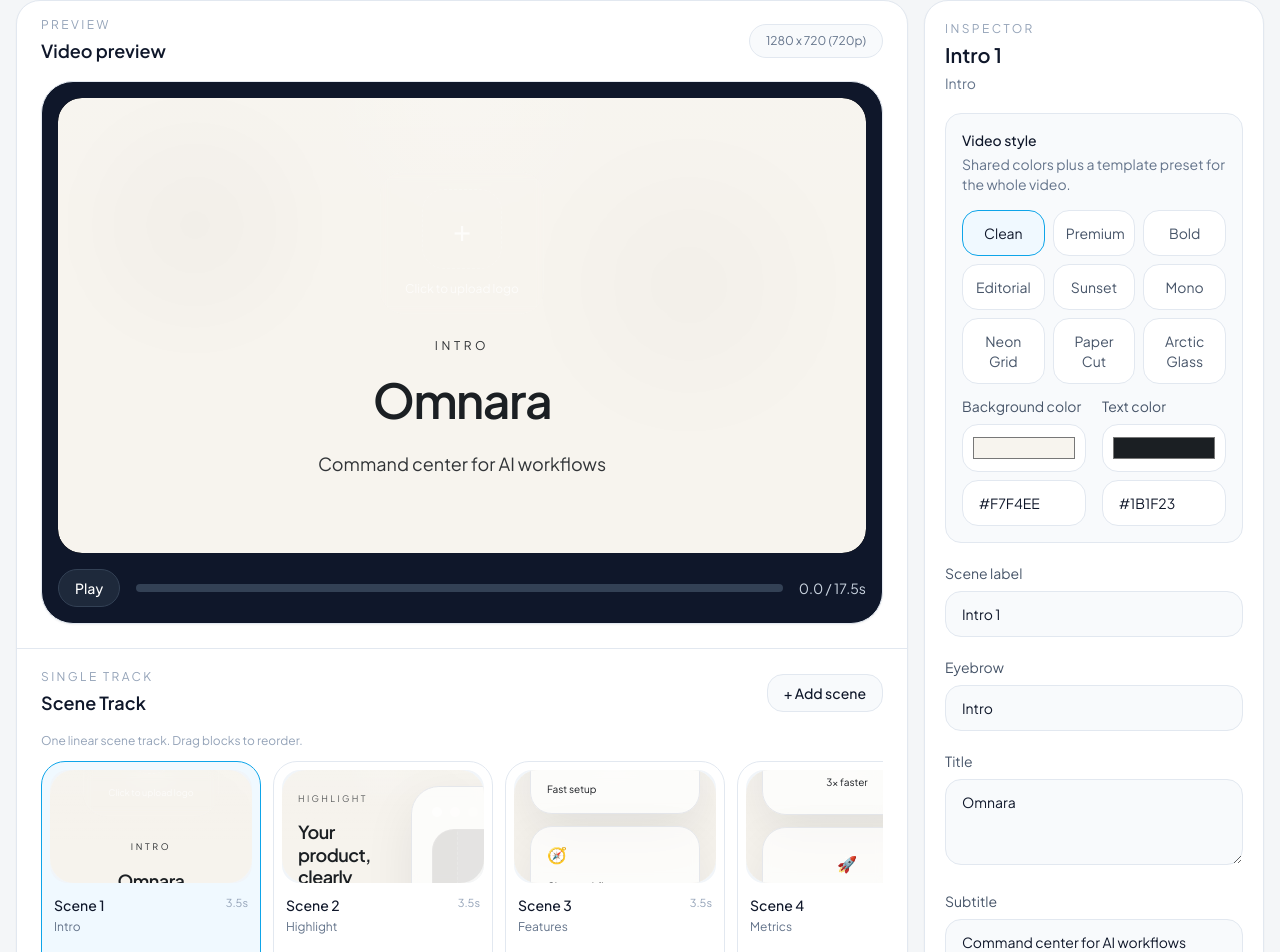
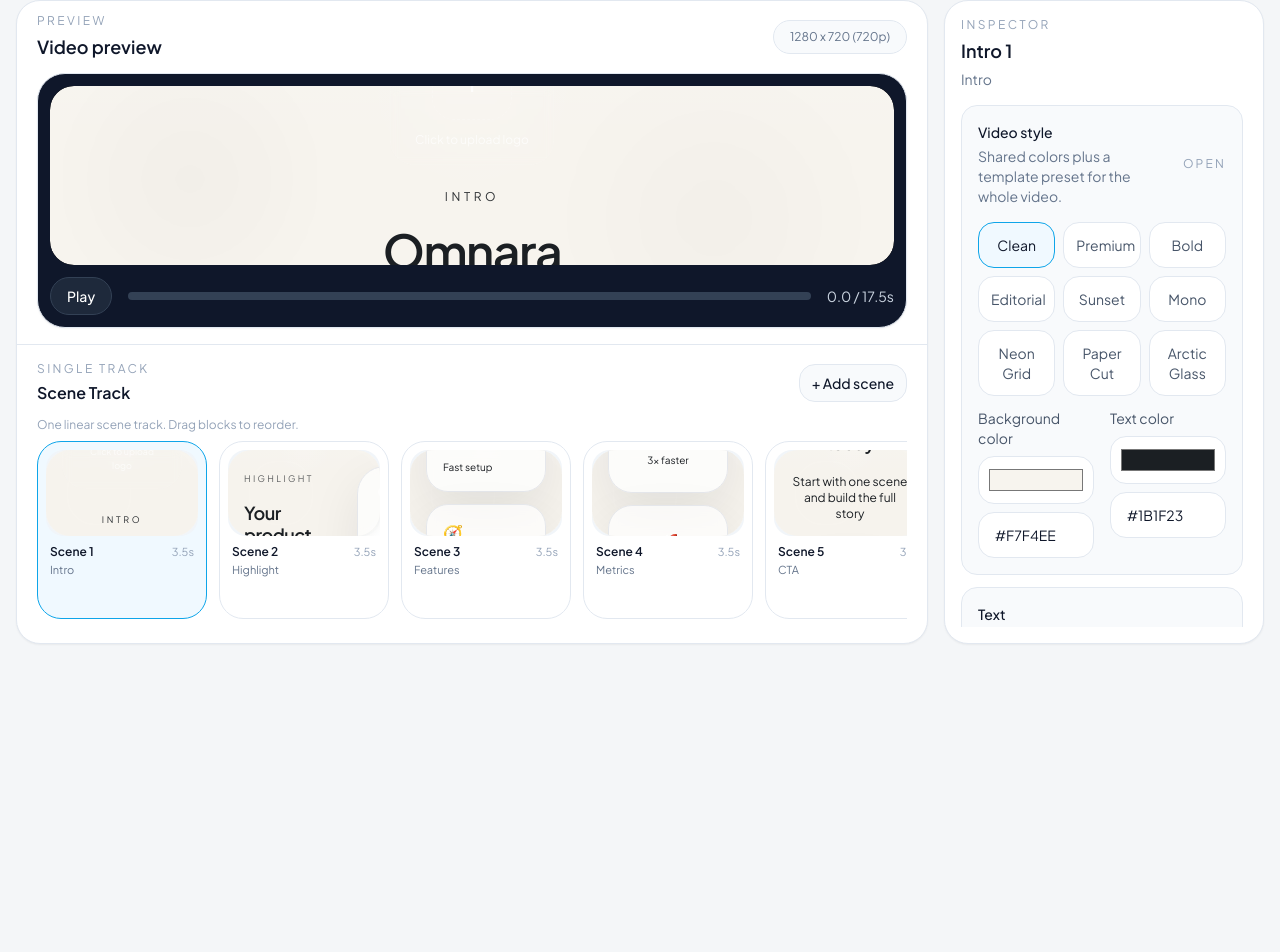
Before and after one commit to Vitalii-Pohorielov/videocreatorapp, a Next.js app: page / in a window 1280 px wide. Shown: the part 140-1092 px from the top of the page. After the commit the page ends 800 px from the top, so only its background shows below. Built offline with nearby package versions, Linux system fonts and the light colour scheme.

Commit message:
Compact editor into one-screen layout

```diff
--- a/app/page.tsx
+++ b/app/page.tsx
@@ -100,12 +100,12 @@ export default function HomePage() {
   };
 
   return (
-    <main className="min-h-screen bg-[#f4f6f8] px-4 py-4 text-slate-900">
-      <div className="mx-auto flex max-w-[1600px] flex-col gap-4">
+    <main className="h-screen overflow-hidden bg-[#f4f6f8] px-4 py-4 text-slate-900">
+      <div className="mx-auto flex h-full max-w-[1600px] flex-col gap-4">
         <TopBar settings={exportSettings} isExporting={isExporting} exportProgress={exportProgress} downloadUrl={downloadUrl} onUpdateSettings={updateExportSettings} onExport={handleExport} />
 
-        <section className="grid gap-4 xl:grid-cols-[minmax(0,1fr)_340px]">
-          <div className="rounded-3xl border border-slate-200 bg-white shadow-sm">
+        <section className="grid min-h-0 flex-1 gap-4 xl:grid-cols-[minmax(0,1fr)_320px]">
+          <div className="flex min-h-0 flex-col overflow-hidden rounded-3xl border border-slate-200 bg-white shadow-sm">
             <StudioPreview scene={playbackState.scene} backgroundColor={exportSettings.backgroundColor} textColor={exportSettings.textColor} preset={exportSettings.preset} resolution={exportSettings.resolution} profile={exportSettings.profile} sceneProgress={playbackState.progress} isPlaying={isPlaying} currentTime={currentTime} totalDuration={totalDuration} onTogglePlayback={togglePlayback} onUpdateScene={(id, updates) => { resetDownload(); updateScene(id, updates); }} />
             <SceneTimeline track={sceneTrack} selectedSceneId={selectedScene.id} backgroundColor={exportSettings.backgroundColor} textColor={exportSettings.textColor} preset={exportSettings.preset} onSelect={(id) => { setIsPlaying(false); setCurrentTime(0); selectScene(id); }} onDelete={(id) => { resetDownload(); deleteScene(id); }} onAddScene={() => setIsSceneModalOpen(true)} onReorder={reorderScenes} />
           </div>
--- a/components/SceneInspector.tsx
+++ b/components/SceneInspector.tsx
@@ -1,6 +1,6 @@
 "use client";
 
-import { type ChangeEvent } from "react";
+import { type ChangeEvent, type ReactNode } from "react";
 
 import { fileToOptimizedDataUrl } from "@/lib/imageUpload";
 import { presetLabels, sceneTypeLabels, type ExportSettings, type Scene, type TemplatePreset } from "@/store/useStore";
@@ -13,6 +13,23 @@ type SceneInspectorProps = {
   onUpdate: (id: string, updates: Partial<Omit<Scene, "id" | "type">>) => void;
   onUpdateSettings: (updates: Partial<ExportSettings>) => void;
 };
+
+function InspectorSection({ title, description, defaultOpen = false, children }: { title: string; description?: string; defaultOpen?: boolean; children: ReactNode }) {
+  return (
+    <details open={defaultOpen} className="rounded-2xl border border-slate-200 bg-slate-50 p-4">
+      <summary className="cursor-pointer list-none">
+        <div className="flex items-center justify-between gap-3">
+          <div>
+            <p className="text-sm font-medium text-slate-900">{title}</p>
+            {description ? <p className="mt-1 text-sm text-slate-500">{description}</p> : null}
+          </div>
+          <span className="text-xs uppercase tracking-[0.18em] text-slate-400">Open</span>
+        </div>
+      </summary>
+      <div className="mt-4">{children}</div>
+    </details>
+  );
+}
 
 export function SceneInspector({ scene, settings, onUpdate, onUpdateSettings }: SceneInspectorProps) {
   const normalizeColorInput = (value: string) => {
@@ -77,17 +94,15 @@ export function SceneInspector({ scene, settings, onUpdate, onUpdateSettings }:
   };
 
   return (
-    <aside className="rounded-3xl border border-slate-200 bg-white p-5 shadow-sm">
-      <div className="mb-5">
+    <aside className="flex h-full min-h-0 flex-col overflow-hidden rounded-3xl border border-slate-200 bg-white p-4 shadow-sm">
+      <div className="mb-4 shrink-0">
         <p className="text-xs uppercase tracking-[0.2em] text-slate-400">Inspector</p>
-        <h2 className="mt-1 text-xl font-semibold text-slate-900">{scene.name}</h2>
+        <h2 className="mt-1 text-lg font-semibold text-slate-900">{scene.name}</h2>
         <p className="mt-1 text-sm text-slate-500">{sceneTypeLabels[scene.type]}</p>
       </div>
 
-      <div className="space-y-5">
-        <div className="rounded-2xl border border-slate-200 bg-slate-50 p-4">
-          <p className="text-sm font-medium text-slate-900">Video style</p>
-          <p className="mt-1 text-sm text-slate-500">Shared colors plus a template preset for the whole video.</p>
+      <div className="min-h-0 space-y-3 overflow-y-auto pr-1">
+        <InspectorSection title="Video style" description="Shared colors plus a template preset for the whole video." defaultOpen>
           <div className="mt-4 grid gap-3">
             <div className="grid grid-cols-2 gap-2 xl:grid-cols-3">
               {presetOptions.map((preset) => {
@@ -143,36 +158,37 @@ export function SceneInspector({ scene, settings, onUpdate, onUpdateSettings }:
               </label>
             </div>
           </div>
-        </div>
+        </InspectorSection>
 
+        <InspectorSection title="Text" description="Main copy for the selected scene." defaultOpen>
+          <div className="space-y-4">
             <label className="block">
               <span className="mb-2 block text-sm text-slate-600">Scene label</span>
-          <input value={scene.name} onChange={(event) => onUpdate(scene.id, { name: event.target.value })} className="w-full rounded-2xl border border-slate-200 bg-slate-50 px-4 py-3 text-sm outline-none focus:border-sky-500 focus:bg-white" />
+              <input value={scene.name} onChange={(event) => onUpdate(scene.id, { name: event.target.value })} className="w-full rounded-2xl border border-slate-200 bg-white px-4 py-3 text-sm outline-none focus:border-sky-500" />
             </label>
             <label className="block">
               <span className="mb-2 block text-sm text-slate-600">Eyebrow</span>
-          <input value={scene.eyebrow} onChange={(event) => onUpdate(scene.id, { eyebrow: event.target.value })} className="w-full rounded-2xl border border-slate-200 bg-slate-50 px-4 py-3 text-sm outline-none focus:border-sky-500 focus:bg-white" />
+              <input value={scene.eyebrow} onChange={(event) => onUpdate(scene.id, { eyebrow: event.target.value })} className="w-full rounded-2xl border border-slate-200 bg-white px-4 py-3 text-sm outline-none focus:border-sky-500" />
             </label>
             <label className="block">
               <span className="mb-2 block text-sm text-slate-600">Title</span>
-          <textarea value={scene.title} rows={3} onChange={(event) => onUpdate(scene.id, { title: event.target.value })} className="w-full rounded-2xl border border-slate-200 bg-slate-50 px-4 py-3 text-sm outline-none focus:border-sky-500 focus:bg-white" />
+              <textarea value={scene.title} rows={3} onChange={(event) => onUpdate(scene.id, { title: event.target.value })} className="w-full rounded-2xl border border-slate-200 bg-white px-4 py-3 text-sm outline-none focus:border-sky-500" />
             </label>
             <label className="block">
               <span className="mb-2 block text-sm text-slate-600">Subtitle</span>
-          <textarea value={scene.subtitle} rows={3} onChange={(event) => onUpdate(scene.id, { subtitle: event.target.value })} className="w-full rounded-2xl border border-slate-200 bg-slate-50 px-4 py-3 text-sm outline-none focus:border-sky-500 focus:bg-white" />
+              <textarea value={scene.subtitle} rows={3} onChange={(event) => onUpdate(scene.id, { subtitle: event.target.value })} className="w-full rounded-2xl border border-slate-200 bg-white px-4 py-3 text-sm outline-none focus:border-sky-500" />
             </label>
-
             {scene.type === "description" ? (
               <label className="block">
                 <span className="mb-2 block text-sm text-slate-600">Description</span>
-            <textarea value={scene.description} rows={5} onChange={(event) => onUpdate(scene.id, { description: event.target.value })} className="w-full rounded-2xl border border-slate-200 bg-slate-50 px-4 py-3 text-sm outline-none focus:border-sky-500 focus:bg-white" />
+                <textarea value={scene.description} rows={5} onChange={(event) => onUpdate(scene.id, { description: event.target.value })} className="w-full rounded-2xl border border-slate-200 bg-white px-4 py-3 text-sm outline-none focus:border-sky-500" />
               </label>
             ) : null}
+          </div>
+        </InspectorSection>
 
         {scene.type === "brand-reveal" ? (
-          <div className="rounded-2xl border border-slate-200 bg-slate-50 p-4">
-            <p className="text-sm font-medium text-slate-900">Project logo</p>
-            <p className="mt-1 text-sm text-slate-500">Upload a PNG or SVG logo for the intro scene.</p>
+          <InspectorSection title="Project logo" description="Upload a PNG or SVG logo for the intro scene.">
             <div className="mt-4 flex flex-wrap items-center gap-3">
               <label className="inline-flex cursor-pointer rounded-2xl border border-slate-200 bg-white px-4 py-3 text-sm font-medium text-slate-900 transition hover:bg-slate-50">
                 Upload logo
@@ -193,13 +209,11 @@ export function SceneInspector({ scene, settings, onUpdate, onUpdateSettings }:
                 <div className="flex h-40 items-center justify-center px-4 text-center text-sm text-slate-500">No logo uploaded yet.</div>
               )}
             </div>
-          </div>
+          </InspectorSection>
         ) : null}
 
         {scene.type === "product-showcase" ? (
-          <div className="rounded-2xl border border-slate-200 bg-slate-50 p-4">
-            <p className="text-sm font-medium text-slate-900">Highlight screenshot</p>
-            <p className="mt-1 text-sm text-slate-500">Upload the site or product screen that should appear instead of the decorative mockup.</p>
+          <InspectorSection title="Highlight screenshot" description="Upload the site or product screen that should appear instead of the decorative mockup.">
             <div className="mt-4">
               <p className="mb-2 text-sm text-slate-600">Layout</p>
               <div className="grid grid-cols-2 gap-2">
@@ -237,13 +251,11 @@ export function SceneInspector({ scene, settings, onUpdate, onUpdateSettings }:
                 <div className="flex h-40 items-center justify-center px-4 text-center text-sm text-slate-500">No screenshot uploaded yet.</div>
               )}
             </div>
-          </div>
+          </InspectorSection>
         ) : null}
 
         {scene.type === "website-scroll" ? (
-          <div className="rounded-2xl border border-slate-200 bg-slate-50 p-4">
-            <p className="text-sm font-medium text-slate-900">Website screenshot</p>
-            <p className="mt-1 text-sm text-slate-500">Upload your own site screenshot. A tall image works best for visible scrolling.</p>
+          <InspectorSection title="Website screenshot" description="Upload your own site screenshot. A tall image works best for visible scrolling.">
             <div className="mt-4 flex flex-wrap items-center gap-3">
               <label className="inline-flex cursor-pointer rounded-2xl border border-slate-200 bg-white px-4 py-3 text-sm font-medium text-slate-900 transition hover:bg-slate-50">
                 Upload screenshot
@@ -262,13 +274,11 @@ export function SceneInspector({ scene, settings, onUpdate, onUpdateSettings }:
                 <div className="flex h-40 items-center justify-center px-4 text-center text-sm text-slate-500">No screenshot uploaded yet.</div>
               )}
             </div>
-          </div>
+          </InspectorSection>
         ) : null}
 
         {scene.type === "quote" ? (
-          <div className="rounded-2xl border border-slate-200 bg-slate-50 p-4">
-            <p className="text-sm font-medium text-slate-900">Author photo</p>
-            <p className="mt-1 text-sm text-slate-500">Upload the portrait that should appear next to the quote.</p>
+          <InspectorSection title="Author photo" description="Upload the portrait that should appear next to the quote.">
             <div className="mt-4 flex flex-wrap items-center gap-3">
               <label className="inline-flex cursor-pointer rounded-2xl border border-slate-200 bg-white px-4 py-3 text-sm font-medium text-slate-900 transition hover:bg-slate-50">
                 Upload photo
@@ -289,14 +299,14 @@ export function SceneInspector({ scene, settings, onUpdate, onUpdateSettings }:
                 <div className="flex h-40 items-center justify-center px-4 text-center text-sm text-slate-500">No author photo uploaded yet.</div>
               )}
             </div>
-          </div>
+          </InspectorSection>
         ) : null}
 
         {scene.type === "feature-grid" || scene.type === "metrics" ? (
-          <div className="rounded-2xl border border-slate-200 bg-slate-50 p-4">
+          <InspectorSection title="Items" description="Manage card text and markers for this scene.">
             <div className="flex items-center justify-between gap-3">
               <div>
-                <p className="text-sm font-medium text-slate-900">Items</p>
+                <p className="text-sm font-medium text-slate-900">Cards</p>
                 <p className="mt-1 text-sm text-slate-500">Each card can have its own text and emoji.</p>
               </div>
               <button
@@ -335,29 +345,31 @@ export function SceneInspector({ scene, settings, onUpdate, onUpdateSettings }:
                 </div>
               ))}
             </div>
-          </div>
+          </InspectorSection>
         ) : null}
 
         {scene.type === "checklist" ? (
+          <InspectorSection title="Items" description="One checklist item per line.">
             <label className="block">
               <span className="mb-2 block text-sm text-slate-600">Items</span>
               <textarea
                 value={scene.bullets.join("\n")}
                 rows={6}
                 onChange={(event) => onUpdate(scene.id, { bullets: event.target.value.split("\n").map((item) => item.trim()).filter(Boolean) })}
-              className="w-full rounded-2xl border border-slate-200 bg-slate-50 px-4 py-3 text-sm outline-none focus:border-sky-500 focus:bg-white"
+                className="w-full rounded-2xl border border-slate-200 bg-white px-4 py-3 text-sm outline-none focus:border-sky-500"
                 placeholder="One item per line"
               />
             </label>
+          </InspectorSection>
         ) : null}
 
-        <div>
+        <InspectorSection title="Timing" description="Keep scenes shorter for a faster export.">
           <label className="block">
             <span className="mb-2 block text-sm text-slate-600">Duration</span>
             <input type="range" min="1.5" max="8" step="0.5" value={scene.durationSeconds} onChange={(event) => onUpdate(scene.id, { durationSeconds: Number(event.target.value) })} className="w-full accent-sky-500" />
             <p className="mt-2 text-xs text-slate-500">{scene.durationSeconds.toFixed(1)}s</p>
           </label>
-        </div>
+        </InspectorSection>
       </div>
     </aside>
   );
--- a/components/SceneTimeline.tsx
+++ b/components/SceneTimeline.tsx
@@ -22,18 +22,18 @@ export function SceneTimeline({ track, selectedSceneId, backgroundColor, textCol
   const { scenes } = track;
 
   return (
-    <section className="px-6 py-5">
-      <div className="mb-4 flex items-center justify-between">
+    <section className="shrink-0 px-5 py-4">
+      <div className="mb-3 flex items-center justify-between">
         <div>
           <p className="text-xs uppercase tracking-[0.2em] text-slate-400">Single track</p>
-          <h2 className="mt-1 text-lg font-semibold text-slate-900">{track.name}</h2>
+          <h2 className="mt-1 text-base font-semibold text-slate-900">{track.name}</h2>
         </div>
-        <button type="button" onClick={onAddScene} className="rounded-2xl border border-slate-200 bg-slate-50 px-4 py-2 text-sm font-medium text-slate-900 transition hover:bg-slate-100">
+        <button type="button" onClick={onAddScene} className="rounded-2xl border border-slate-200 bg-slate-50 px-3 py-2 text-sm font-medium text-slate-900 transition hover:bg-slate-100">
           + Add scene
         </button>
       </div>
 
-      <div className="mb-3 text-xs text-slate-400">One linear scene track. Drag blocks to reorder.</div>
+      <div className="mb-2 text-xs text-slate-400">One linear scene track. Drag blocks to reorder.</div>
 
       <div className="flex gap-3 overflow-x-auto pb-2">
         {scenes.map((scene, index) => {
@@ -58,15 +58,15 @@ export function SceneTimeline({ track, selectedSceneId, backgroundColor, textCol
                   onSelect(scene.id);
                 }
               }}
-              className={`group h-[215px] w-[220px] flex-none rounded-3xl border p-2 text-left transition ${active ? "border-sky-500 bg-sky-50" : "border-slate-200 bg-white hover:border-slate-300"}`}
+              className={`group h-[178px] w-[170px] flex-none rounded-3xl border p-2 text-left transition ${active ? "border-sky-500 bg-sky-50" : "border-slate-200 bg-white hover:border-slate-300"}`}
             >
               <div className="relative aspect-video overflow-hidden rounded-[18px] bg-slate-100">
                 <SceneStage scene={scene} backgroundColor={backgroundColor} textColor={textColor} preset={preset} compact />
               </div>
-              <div className="mt-3 flex h-[52px] items-start justify-between gap-3 px-1">
+              <div className="mt-2 flex h-[42px] items-start justify-between gap-2 px-1">
                 <div className="min-w-0">
-                  <p className="truncate text-sm font-medium text-slate-900">Scene {index + 1}</p>
-                  <p className="mt-1 truncate text-xs text-slate-500">{sceneTypeLabels[scene.type]}</p>
+                  <p className="truncate text-xs font-semibold text-slate-900">Scene {index + 1}</p>
+                  <p className="mt-0.5 truncate text-[11px] text-slate-500">{sceneTypeLabels[scene.type]}</p>
                 </div>
                 <div className="flex shrink-0 flex-col items-end text-right">
                   <p className="text-[11px] text-slate-400">{scene.durationSeconds.toFixed(1)}s</p>
--- a/components/StudioPreview.tsx
+++ b/components/StudioPreview.tsx
@@ -33,8 +33,8 @@ export function StudioPreview({ scene, backgroundColor, textColor, preset, resol
   };
 
   return (
-    <section className="flex min-h-[640px] flex-col border-b border-slate-200">
-      <div className="flex items-center justify-between px-6 py-4">
+    <section className="flex min-h-0 flex-1 flex-col border-b border-slate-200">
+      <div className="flex shrink-0 items-center justify-between px-5 py-3">
         <div>
           <p className="text-xs uppercase tracking-[0.2em] text-slate-400">Preview</p>
           <h2 className="mt-1 text-lg font-semibold text-slate-900">Video preview</h2>
@@ -42,7 +42,7 @@ export function StudioPreview({ scene, backgroundColor, textColor, preset, resol
         <div className="rounded-full border border-slate-200 bg-slate-50 px-4 py-2 text-xs text-slate-500">{resolutionMeta.width} x {resolutionMeta.height} ({exportResolutionLabels[resolution]})</div>
       </div>
 
-      <div className="flex flex-1 items-center justify-center px-6 pb-6">
+      <div className="flex min-h-0 flex-1 items-center justify-center px-5 pb-4">
         <input
           ref={logoInputRef}
           type="file"
@@ -63,7 +63,7 @@ export function StudioPreview({ scene, backgroundColor, textColor, preset, resol
             event.target.value = "";
           }}
         />
-        <div className="w-full max-w-5xl rounded-[32px] border border-slate-200 bg-slate-900 p-4 shadow-sm">
+        <div className="flex h-full w-full max-w-5xl flex-col rounded-[28px] border border-slate-200 bg-slate-900 p-3 shadow-sm">
           <div className="relative aspect-video overflow-hidden rounded-[24px] bg-black">
             <SceneStage
               scene={scene}
@@ -85,7 +85,7 @@ export function StudioPreview({ scene, backgroundColor, textColor, preset, resol
             ) : null}
           </div>
 
-          <div className="mt-4 flex items-center gap-4">
+          <div className="mt-3 flex shrink-0 items-center gap-4">
             <button type="button" onClick={onTogglePlayback} className="rounded-full border border-slate-700 bg-slate-800 px-4 py-2 text-sm font-medium text-white transition hover:bg-slate-700">
               {isPlaying ? "Pause" : "Play"}
             </button>
```
Lines whose indentation alone changed are shown as unchanged.
